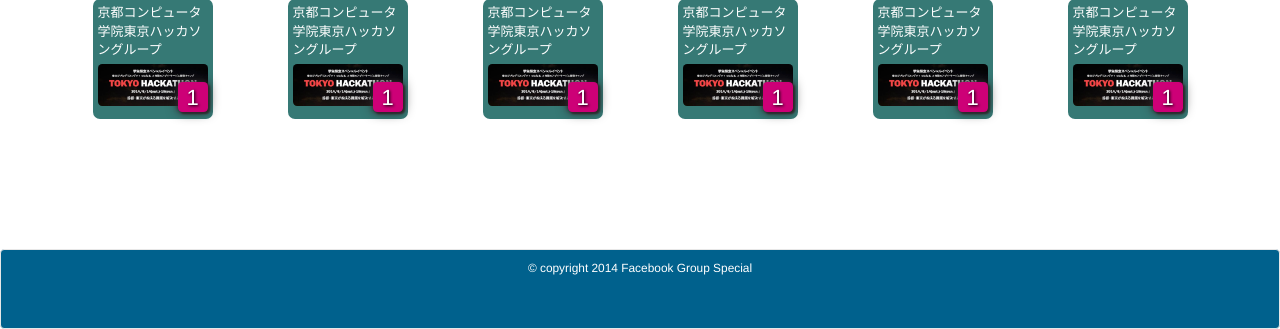
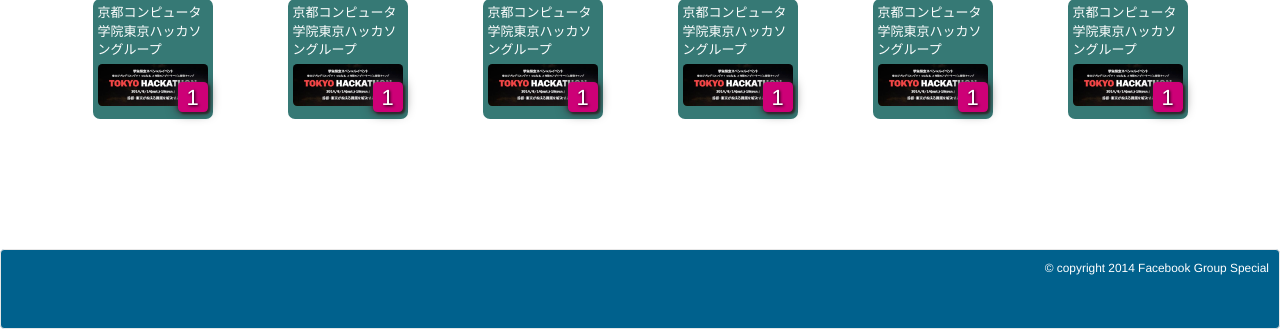
Before and after one commit to ZennoFact/ProjectKCG, a PHP site: page / in a window 1280 px wide. Shown: the part 601-930 px from the top of the page. Run offline with PHP 8.4, Linux system fonts and the light colour scheme; some libraries are stand-ins or nearby versions.

Commit message:
トップを更新しました

```diff
--- a/css/style.css
+++ b/css/style.css
@@ -99,10 +99,11 @@ footer{
 }
 
 .copyright{
-    text-align:center;
+    text-align:right;
     margin:0.5em auto;
     display:block;
     color: #fff;
+    padding-right:10px;
 }
 
 a.navbar-brand{
```
